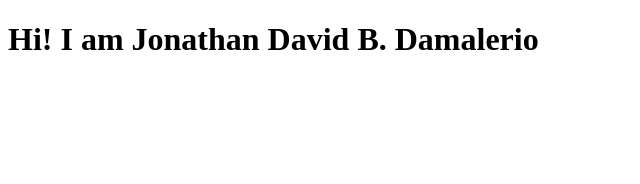
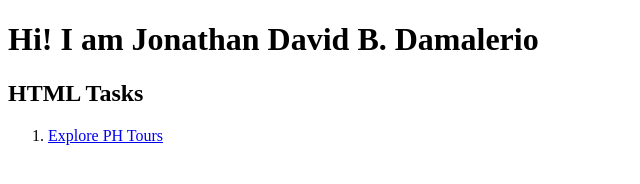
Before and after one commit to JonathanDamalerio/JonathanDamalerio.github.io, a plain HTML site: page index.html in a window 1280 px wide. Shown: the whole page, without its empty margins (0-640 px from the left). Drawn offline with Linux system fonts and the light colour scheme.

Commit message:
ExplorePh3

```diff
--- a/index.html
+++ b/index.html
@@ -8,5 +8,9 @@
 </head>
 <body>
 <h1>Hi! I am Jonathan David B. Damalerio</h1>
+<h2>HTML Tasks</h2>
+    <ol>
+        <li><a href="https://jonathandamalerio.github.io/DamalerioExplorePHTours.html">Explore PH Tours</a></li>
+    </ol>
 </body>
 </html>
```
